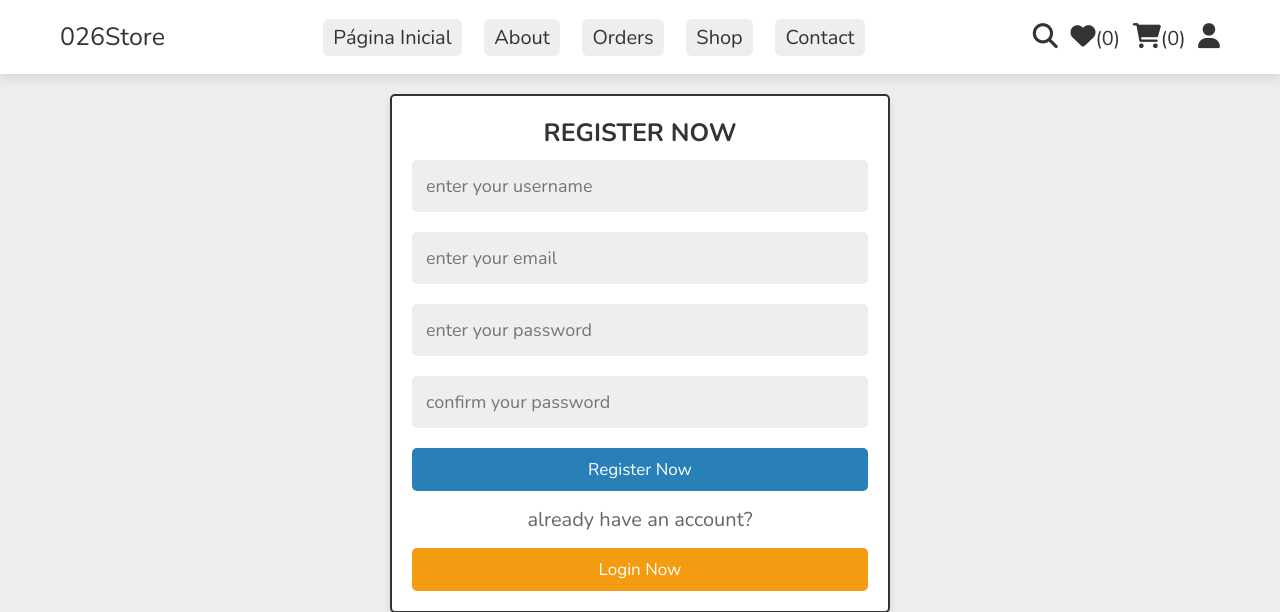
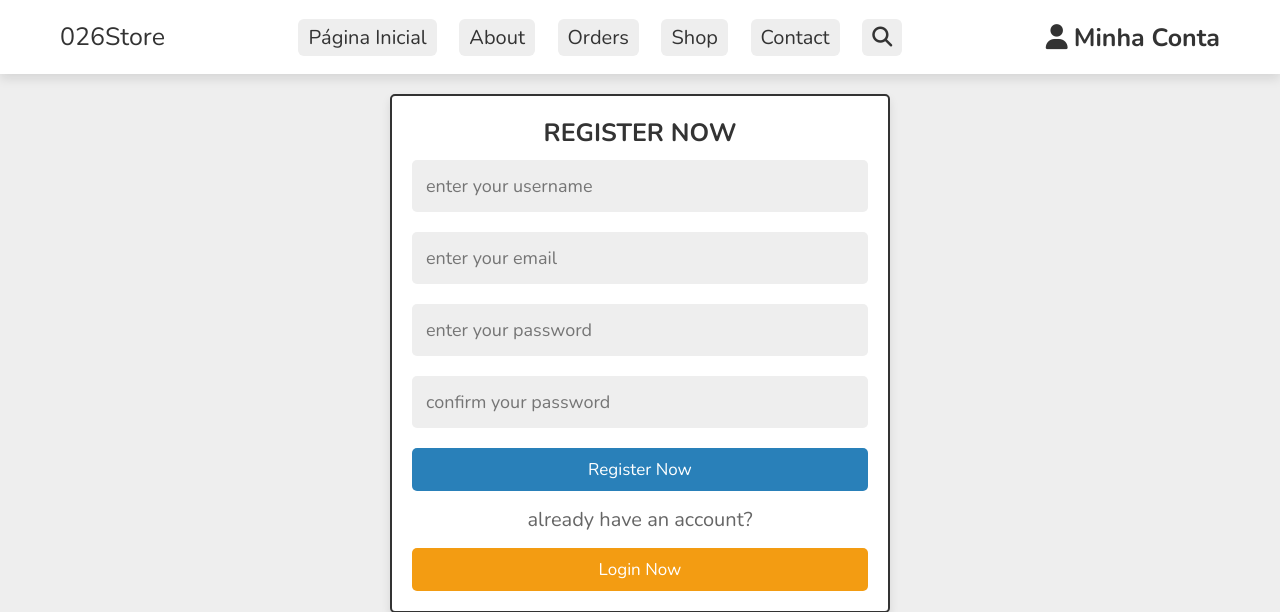
Before and after one commit to ussene026/026store, a PHP site: page /user_register.php in a window 1280 px wide. Shown: the top 612 px of the page. Run offline with PHP 8.4, Linux system fonts and the light colour scheme; tables that the repository leaves empty or names only in its code hold one stand-in row (values such as "Sample post"); some libraries are stand-ins or nearby versions.

Commit message:
Update Header [Final]

```diff
--- a/components/user_header.php
+++ b/components/user_header.php
@@ -21,6 +21,7 @@
          <a href="orders.php">orders</a>
          <a href="shop.php">shop</a>
          <a href="contact.php">contact</a>
+         <a href="search_page.php"><i class="fas fa-search"></i></a>
       </nav>
 
       <div class="icons">
@@ -33,10 +34,7 @@
             $total_cart_counts = $count_cart_items->rowCount();
          ?>
          <div id="menu-btn" class="fas fa-bars"></div>
-         <a href="search_page.php"><i class="fas fa-search"></i></a>
-         <a href="wishlist.php"><i class="fas fa-heart"></i><span>(<?= $total_wishlist_counts; ?>)</span></a>
-         <a href="cart.php"><i class="fas fa-shopping-cart"></i><span>(<?= $total_cart_counts; ?>)</span></a>
-         <div id="user-btn" class="fas fa-user"></div>
+         <div id="user-btn" class="fas fa-user"> <span>Minha Conta</span></div>
       </div>
 
       <div class="profile">
@@ -48,6 +46,10 @@
                ?>
                <p><?= $fetch_profile["name"]; ?></p>
                <a href="update_user.php" class="btn">update profile</a>
+               <div class="flex-btn">
+                  <a href="wishlist.php" class="option-btn"><i class="fas fa-heart"></i> <?= $total_wishlist_counts; ?> Favoritos</a>
+                  <a href="cart.php" class="option-btn"><i class="fas fa-shopping-cart"></i> <?= $total_cart_counts; ?> Pedidos</a>
+               </div>
                <div class="flex-btn">
                   <a href="user_register.php" class="option-btn">register</a>
                   <a href="user_login.php" class="option-btn">login</a>
--- a/user_register.php
+++ b/user_register.php
@@ -42,7 +42,7 @@ if(isset($_POST['submit'])){
 ?>
 
 <!DOCTYPE html>
-<html lang="pt-PT">
+<html lang="en">
 <head>
    <meta charset="UTF-8">
    <meta http-equiv="X-UA-Compatible" content="IE=edge">
```
Lines whose indentation alone changed are shown as unchanged.
